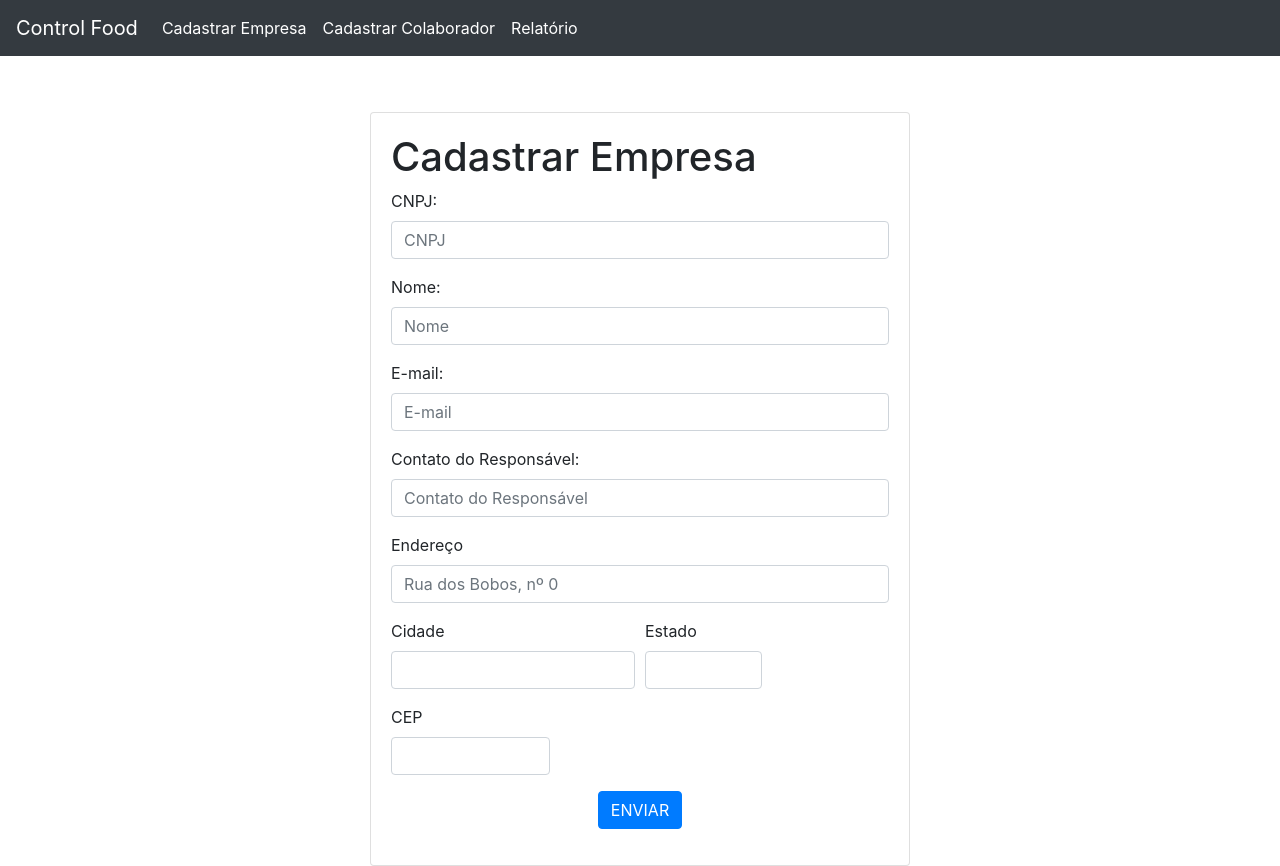
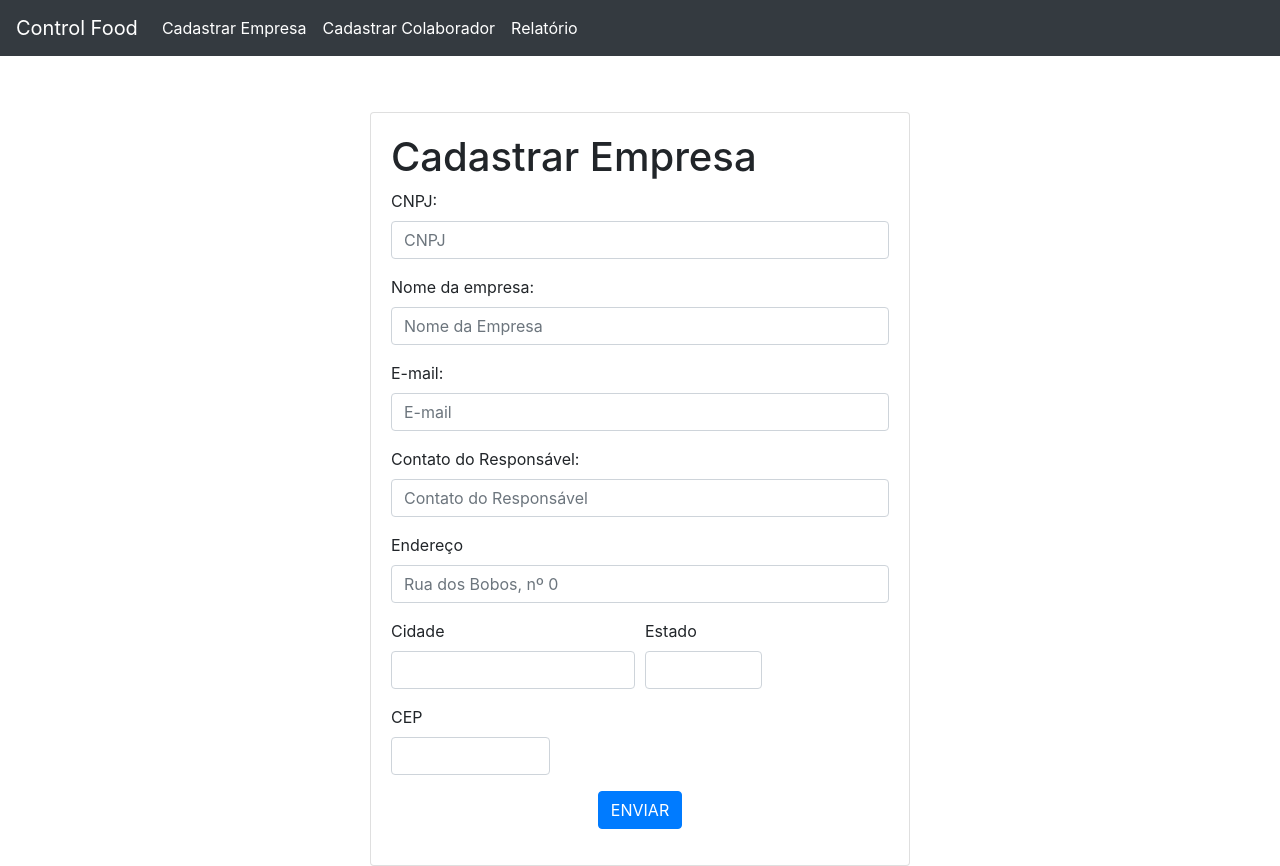
Before and after one commit to matheuseds/ControlFood-Frontend, a Nuxt app: page /cadastrarEmpresa in a window 1280 px wide. Built offline with nearby package versions, Linux system fonts and the light colour scheme.

Commit message:
atualizaçao

```diff
--- a/pages/cadastrarEmpresa.vue
+++ b/pages/cadastrarEmpresa.vue
@@ -53,13 +53,13 @@
                   />
                 </div>
                 <div class="form-group">
-                  <label for="email">Nome:</label>
+                  <label for="email">Nome da empresa:</label>
                   <input
                     class="form-control"
                     type="text"
                     name="nome"
                     id="nomeEmpresa"
-                    placeholder="Nome"
+                    placeholder="Nome da Empresa"
                     required
                   />
                 </div>
```
